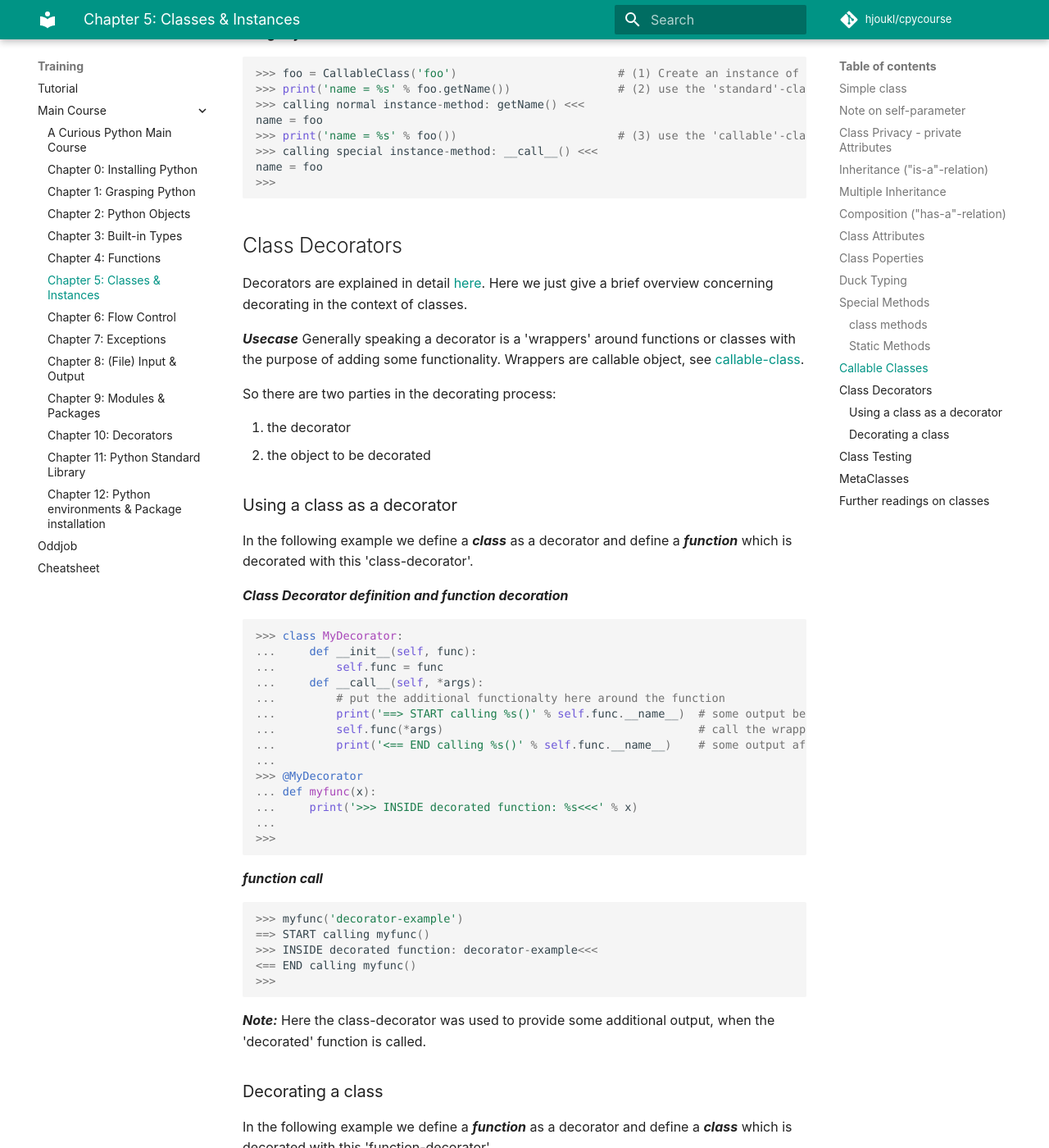
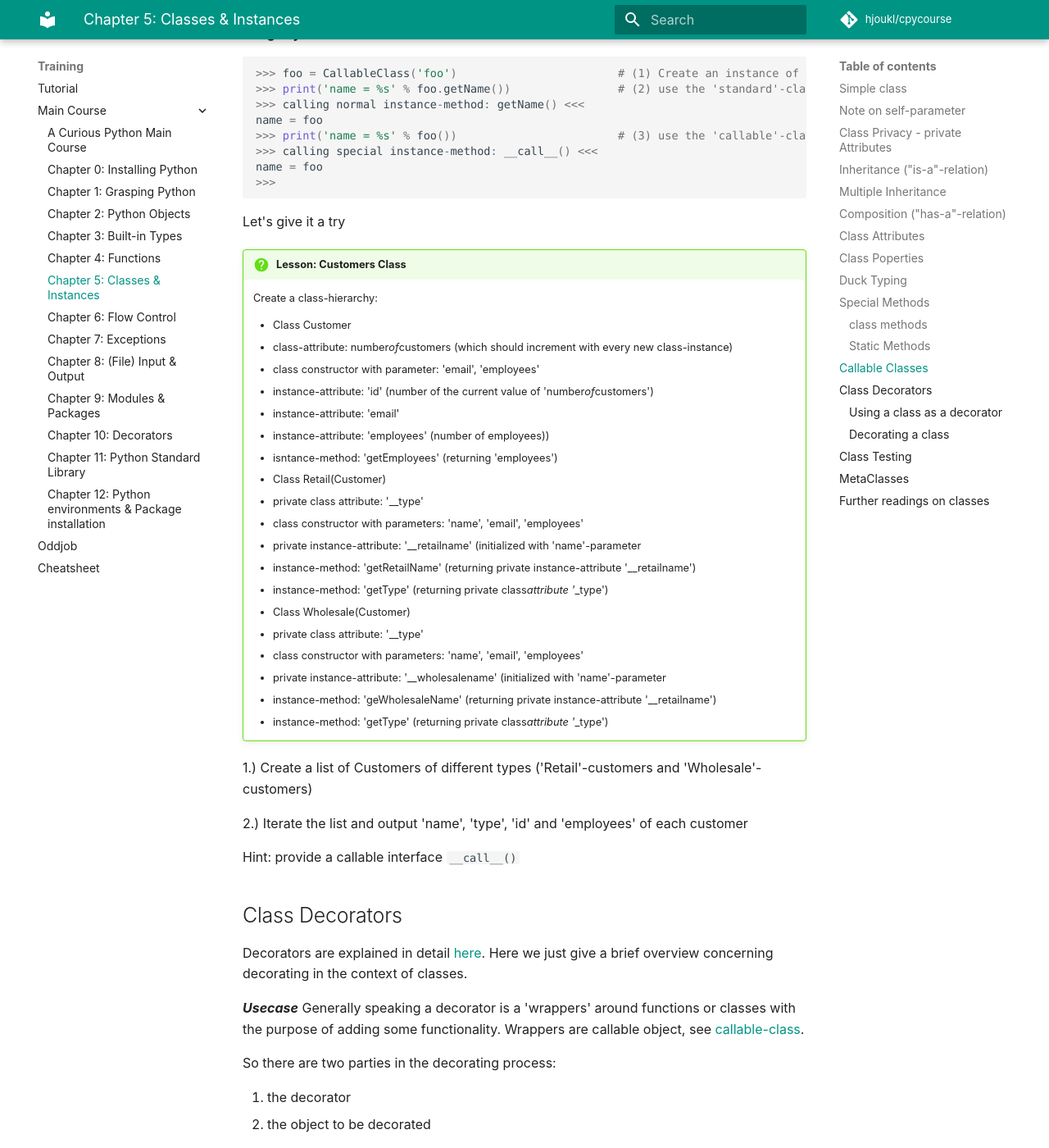
Before and after one commit to rkluger68/cpycourse, an MkDocs documentation site: the page built from docs/training/main-course/classes-instances.md, in a window 1280 px wide and 1400 px high, scrolled down 11354 px. Shown: the whole window at 82% size. Built offline with MkDocs 1.6.1 and Material for MkDocs 9.7.7, drawn with Linux system fonts in a browser that asks for light colours; comment, search, counter and statistics services are not loaded.

Commit message:
Update classes-instances.md
Added customer-class lesson

````diff
--- a/docs/training/main-course/classes-instances.md
+++ b/docs/training/main-course/classes-instances.md
@@ -484,6 +484,8 @@ Callable classes are classes where the class-instances can simply be called as a
 >>>
 ```
 
+
+
 ***Usage of a callable instance***
 
 ``` python
@@ -496,6 +498,14 @@ name = foo
 name = foo
 >>>
 ```
+
+
+Let's give it a try
+
+--8<--
+lessons/customer.md
+--8<--
+
 
 ## Class Decorators
 
````
